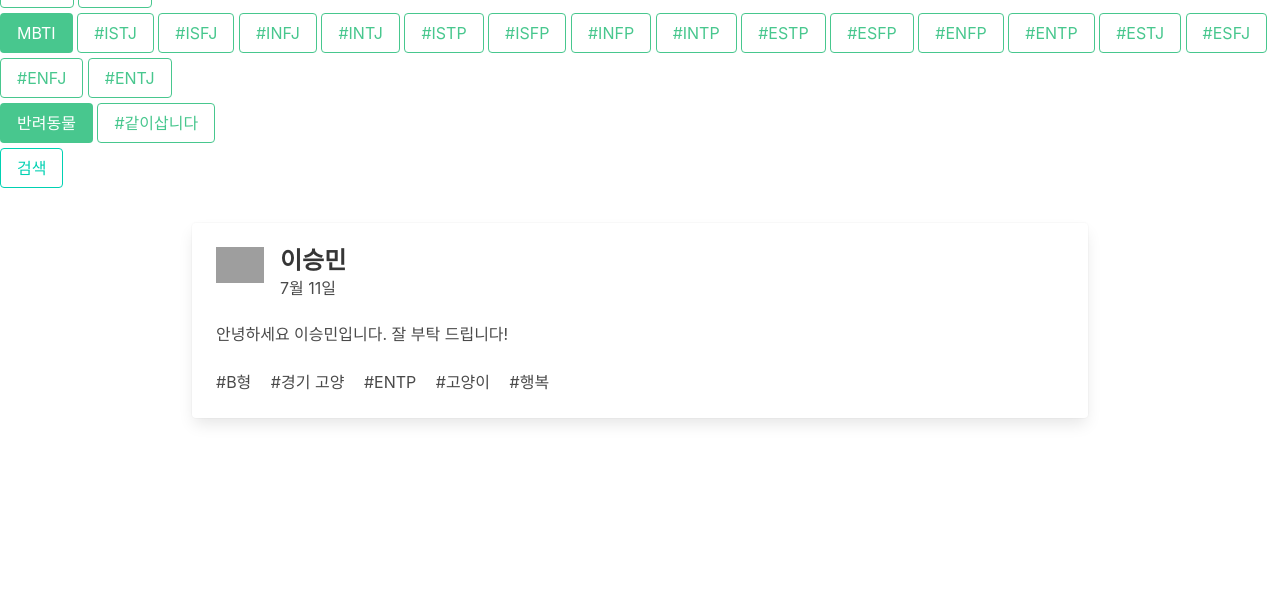
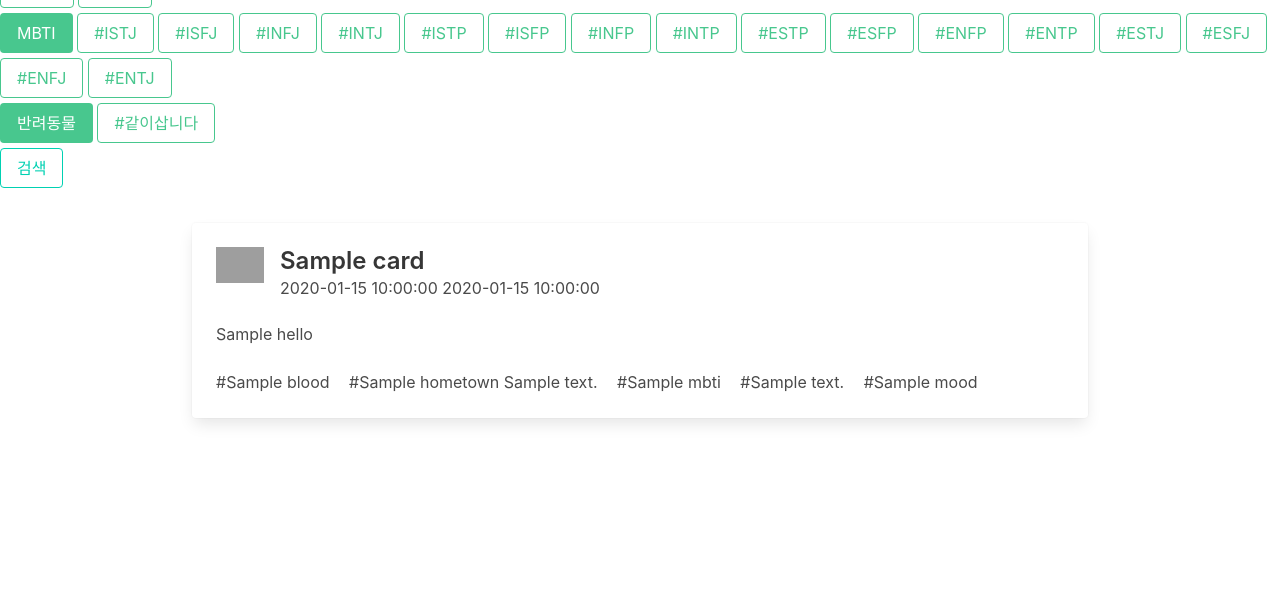
Before and after one commit to syeeuns/week0_jungler, a Flask app: template templates/index.html in a window 1280 px wide. Shown: the part 272-863 px from the top of the page. Run offline with Flask 2, Linux system fonts and the light colour scheme; the template is opened without the code that fills it: most values are stand-ins (such as "Sample title", 1, 10 or a date in 2020); some libraries are stand-ins or nearby versions; some web fonts are replaced; grey boxes are pictures that could not be loaded.

Commit message:
apply Jinja2 in index.html

```diff
--- a/templates/index.html
+++ b/templates/index.html
@@ -78,40 +78,6 @@
     <body>
         <script defer>
 
-        //
-          function postArticle() {
-            let title = $("#post-title").val();
-            let comment = $("#post-comment").val();
-            $.ajax({
-                type: "POST",
-                url: "/memo",
-                data: {title_give: title, comment_give: comment},
-                success: function (response) {
-                    if (response["result"] == "success") {
-                        alert("저장 완료!");
-                        window.location.reload();
-                    } else {
-                        alert("서버 오류!")
-                    }
-                }
-            })
-          }
-
-          function showArticles() {
-              $.ajax({
-                  type: "GET",
-                  url: "/memo",
-                  data: {},
-                  success: function (response) {
-                      let articles = response["articles"];
-                      console.log(articles);
-                      for (let i = 0; i < articles.length; i++) {
-                          makeCard(articles[i]["title"], articles[i]["comment"]);
-                      }
-                  }
-              })
-          }
-
           // DOM 조작
             function openClose() {
               let enrollment = document.querySelector('.enrollment');
@@ -127,7 +93,6 @@
 
 
             // Ajax 요청
-
             // 필터걸기 search
             function search() {
               // 생일 Array
@@ -174,7 +139,8 @@
                 data: {birthday_m_array: birthday_m_array, blood_array: blood_array, hometown_array:hometown_array, mbti_array:mbti_array, pet_array:pet_array},
                 success: function (response) {
                     if (response["result"] == "success") {
-                        // 해야할 곳
+                      window.location.replace("/main/search")
+                        console.log('필터성공')
                     } else {
                         alert("서버 오류!")
                     }
@@ -185,7 +151,7 @@
             // ajax 프로필 등록하기
             function enroll() {
               let pet
-              if (document.querySelectorAll('.input-pet')[0].checked === true) {pet = 'Yes'}
+              if (document.querySelectorAll('.input-pet')[0].checked === true) {pet = 'Yes'} else {pet = 'No'}
               let name = document.querySelector("#input-name").value
               let birthday_m = document.querySelector("#input-birthday-m").value
               let birthday_d = document.querySelector("#input-birthday-d").value
@@ -525,7 +491,41 @@
           </div>
         </header>
         <main>
-            <div class="cards-deck">
+          <!-- Jinja2 syntax -->
+          <div class="cards-deck">
+            {% for card in cards %}
+            <div class="card">
+                <div class="card-content">
+                  <div class="media">
+                    <div class="media-left">
+                      <figure class="image is-48x48">
+                        <img id="card-picture"src="https://bulma.io/images/placeholders/96x96.png" alt="Placeholder image">
+                      </figure>
+                    </div>
+                    <div class="media-content">
+                      <p class="title is-4" id="card-name">{{card.name}}</p>
+                      <p class="subtitle is-6" id="card-birthday">{{card.birthday_m}} {{card.birthday_d}}</p>
+                    </div>
+                  </div>
+
+                  <div class="content" id="card-hello">
+                    {{card.hello}}
+                  </div>
+                  <div>
+                    <span class="card-tag">#<span id="card-blood">{{card.blood}}</span></span>
+                    <span class="card-tag">#<span id="card-hometown">{{card.hometown}} {{card.hometown_detail}}</span></span>
+                    <span class="card-tag">#<span id="card-mbti">{{card.mbti}}</span></span>
+                    <span class="card-tag">#<span id="card-pet">{{card.pet_detail}}</span></span>
+                    <span class="card-tag">#<span id="card-mood">{{card.mood}}</span></span>
+                  </div>
+                </div>
+            </div>
+            {% endfor %}
+
+        </div>
+
+          <!-- 더미 코드 -->
+            <!-- <div class="cards-deck">
                 <div class="card">
                     <div class="card-content">
                       <div class="media">
@@ -553,7 +553,7 @@
                     </div>
                 </div>
 
-            </div>
+            </div> -->
         </main>
 
     </body>
```
